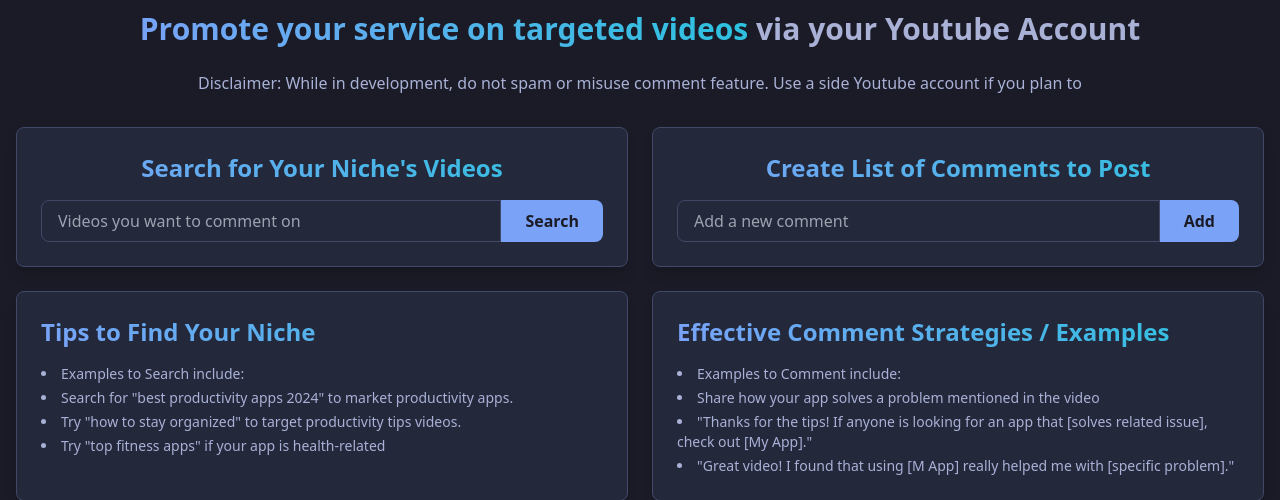
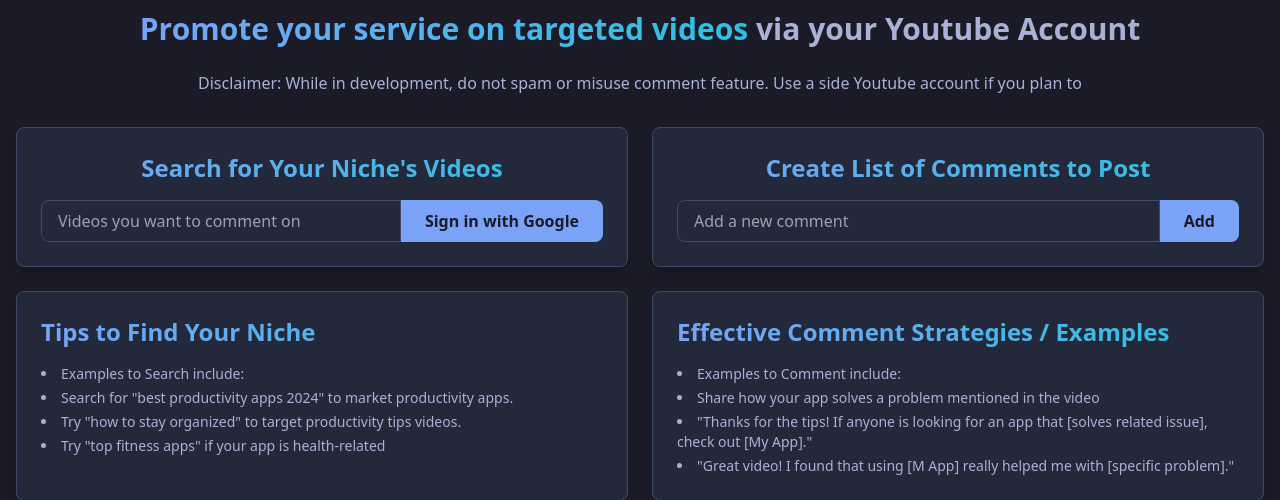
Before and after one commit to CerIsaiah/yt, a Flask app: page / in a window 1280 px wide. Shown: the part 181-681 px from the top of the page. Run offline with Flask 3, Linux system fonts and the light colour scheme; data that the repository does not hold is empty; some libraries are stand-ins or nearby versions.

Commit message:
changed landing page theme 3

```diff
--- a/templates/index.html
+++ b/templates/index.html
@@ -62,7 +62,7 @@
                 <h2 class="text-2xl font-semibold mb-4 gradient-text text-center">Search for Your Niche's Videos</h2>
                 <div class="flex">
                     <input type="text" id="searchQuery" placeholder="Videos you want to comment on" class="flex-grow px-4 py-2 rounded-l-lg input-style focus:outline-none focus:ring-2 focus:ring-primary">
-                    <button id="searchButton searchButtonText" onclick="handleSearch()" class="px-6 py-2 rounded-r-lg button-style hover:bg-secondary transition duration-300 font-semibold">Search</button>
+                    <button id="searchButton" onclick="handleSearch()" class="px-6 py-2 rounded-r-lg button-style hover:bg-secondary transition duration-300 font-semibold searchButtonText">Search</button>
                 </div>
                 <p id="searchError" class="mt-2 text-red-500 hidden"></p>
             </div>
@@ -352,15 +352,19 @@
 
             function updateSearchButton(authenticated) {
                 const searchButton = document.getElementById('searchButton');
-                const searchButtonText = document.getElementById('searchButtonText');
-                if (authenticated) {
-                    searchButtonText.textContent = 'Search';
-                    searchButton.onclick = initiateSearch;
+                if (searchButton) {
+                    if (authenticated) {
+                        searchButton.textContent = 'Search';
+                        searchButton.onclick = initiateSearch;
+                    } else {
+                        searchButton.textContent = 'Sign in with Google';
+                        searchButton.onclick = handleSearch;
+                    }
                 } else {
-                    searchButtonText.textContent = 'Sign in with Google';
-                    searchButton.onclick = handleSearch;
+                    console.error('Search button not found');
                 }
             }
+
 
 
             window.handleSearch = function() {
```
